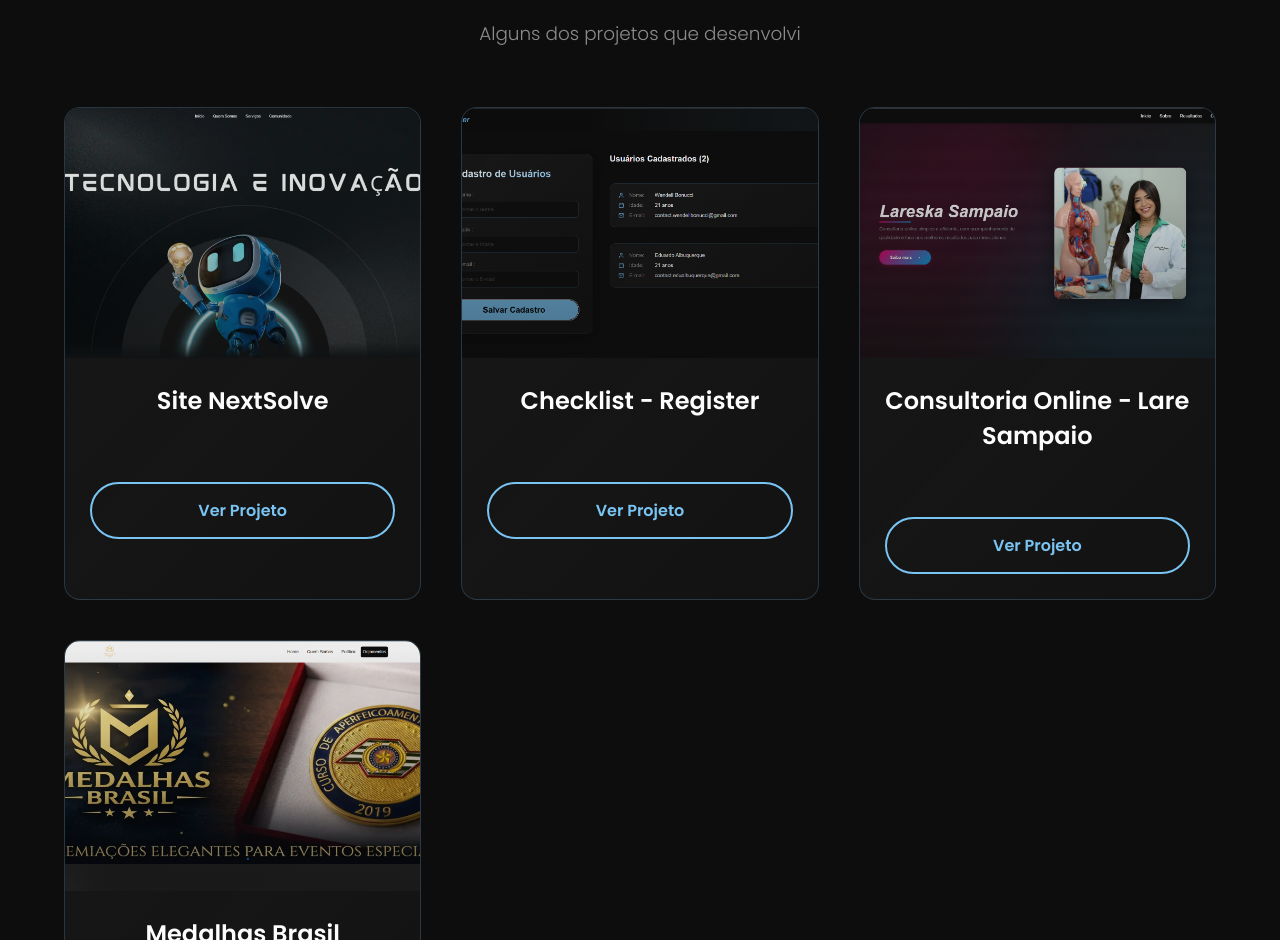
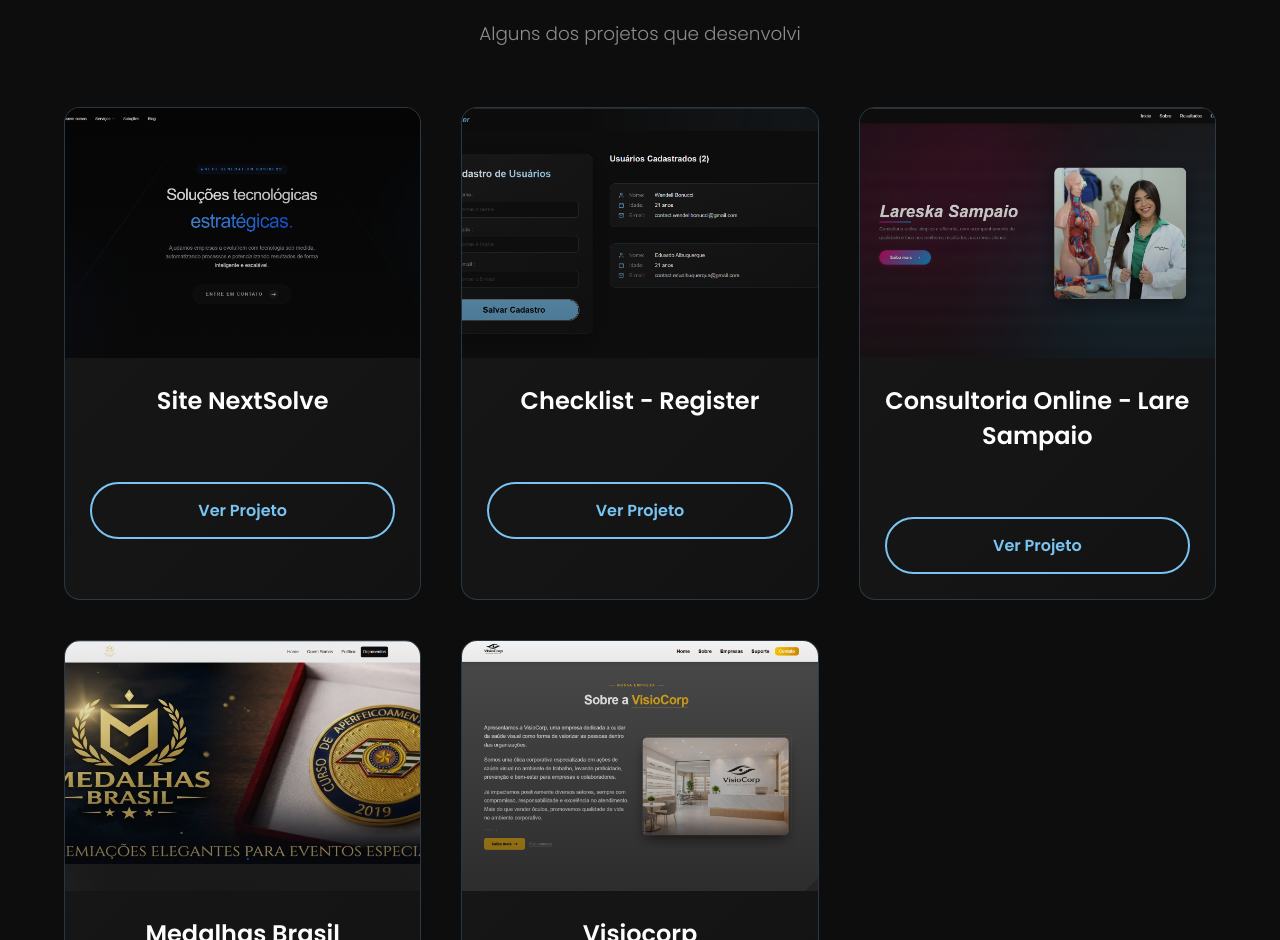
Before and after one commit to WendelBonucci/portfolio, a Next.js app: page / in a window 1280 px wide. Shown: the part 1872-2812 px from the top of the page. Built offline with nearby package versions, Linux system fonts and the light colour scheme.

Commit message:
Adição de projetos no portfólio

```diff
--- a/src/components/Projects/Projects.jsx
+++ b/src/components/Projects/Projects.jsx
@@ -22,12 +22,12 @@
         {
             id: 1,
             title: 'Site NextSolve',
-            image: '/webNext.png',
+            image: '/nextsolve.png',
             text: 'Site desenvolvido para empresa NextSolve',
-            href: 'https://nextsolve.vercel.app/',
+            href: 'https://nextsolve.com.br',
             tec: ['Next.js', 'Css Modules'],
-            github: 'https://github.com/WendelBonucci/Nextsolve-Studio-Vision/tree/main/src/app',
-            demo: 'https://nextsolve.vercel.app/',
+            github: 'https://github.com/Next-Solve-Studio/nextsolve-page',
+            demo: 'https://nextsolve.com.br/',
         },
         {
             id: 2,
@@ -59,26 +59,16 @@
             github: 'https://github.com/Equipe-NextSolve/medalhas-brasil',
             demo: 'https://www.medalhasbrasil.com/',
         },
-        /*     {
+        {
             id: 5,
-             title: 'Site NextSolve',
-             image: '/webNext.png',
+            title: 'Visiocorp',
+            image: '/visio.png',
             text: 'Site desenvolvido para empresa NextSolve',
             href: 'https://nextsolve.vercel.app/',
             tec: ['Next.js', 'Css Modules'],
             github: 'https://github.com/WendelBonucci/Nextsolve-Studio-Vision/tree/main/src/app',
-             demo: 'https://nextsolve.vercel.app/',
+            demo: 'https://visio-corp.vercel.app/',
         },
-         {
-             id: 6,
-             title: 'Site NextSolve',
-             image: '/webNext.png',
-             text: 'Site desenvolvido para empresa NextSolve',
-             href: 'https://nextsolve.vercel.app/',
-             tec: ['Next.js', 'Css Modules'],
-             github: 'https://github.com/WendelBonucci/Nextsolve-Studio-Vision/tree/main/src/app',
-             demo: 'https://nextsolve.vercel.app/',
-         }, */
     ]
 
     return (
```
Also changed, not shown: public/nextsolve.png (added), public/visio.png (added). Lines whose indentation alone changed are shown as unchanged.
